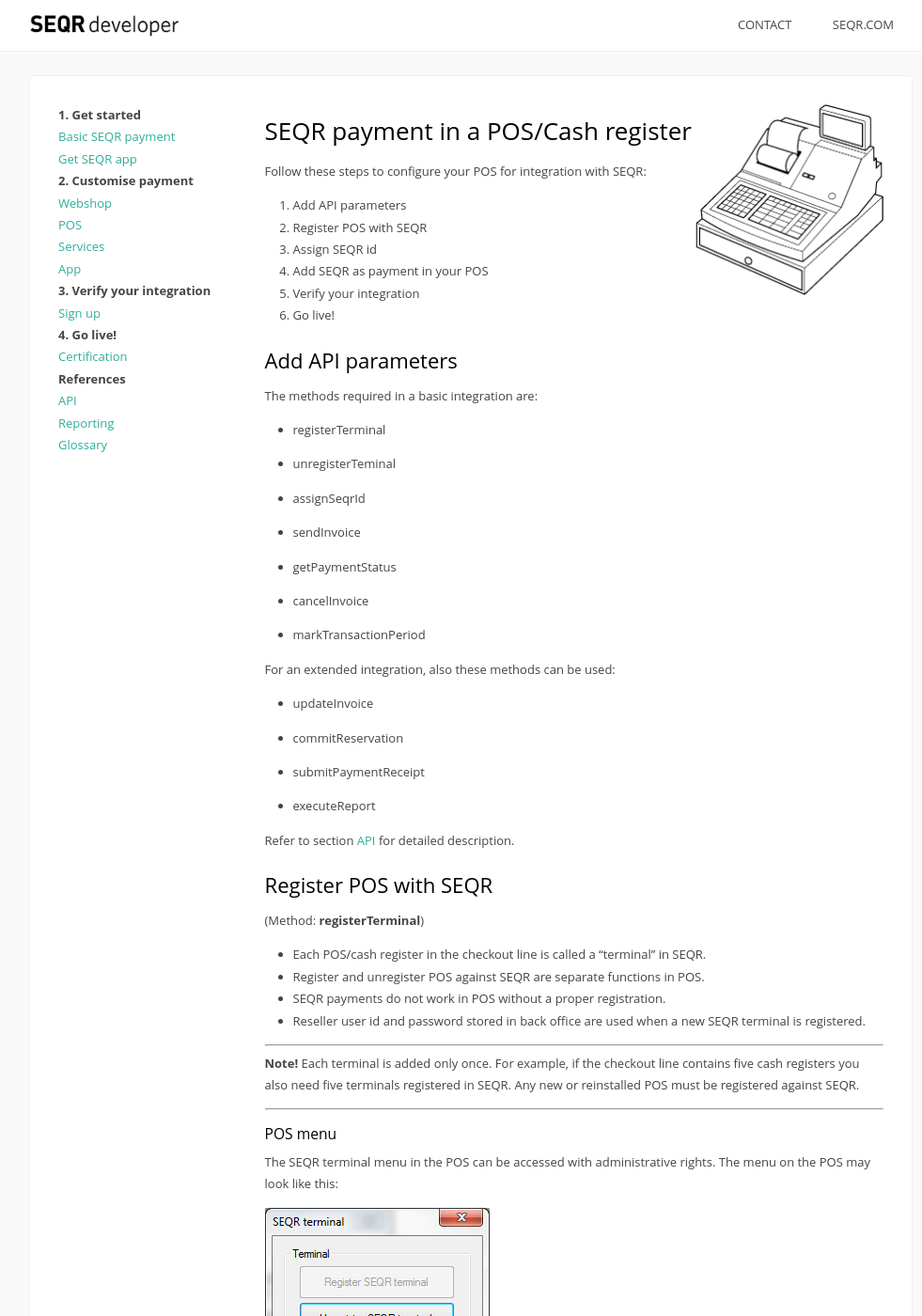
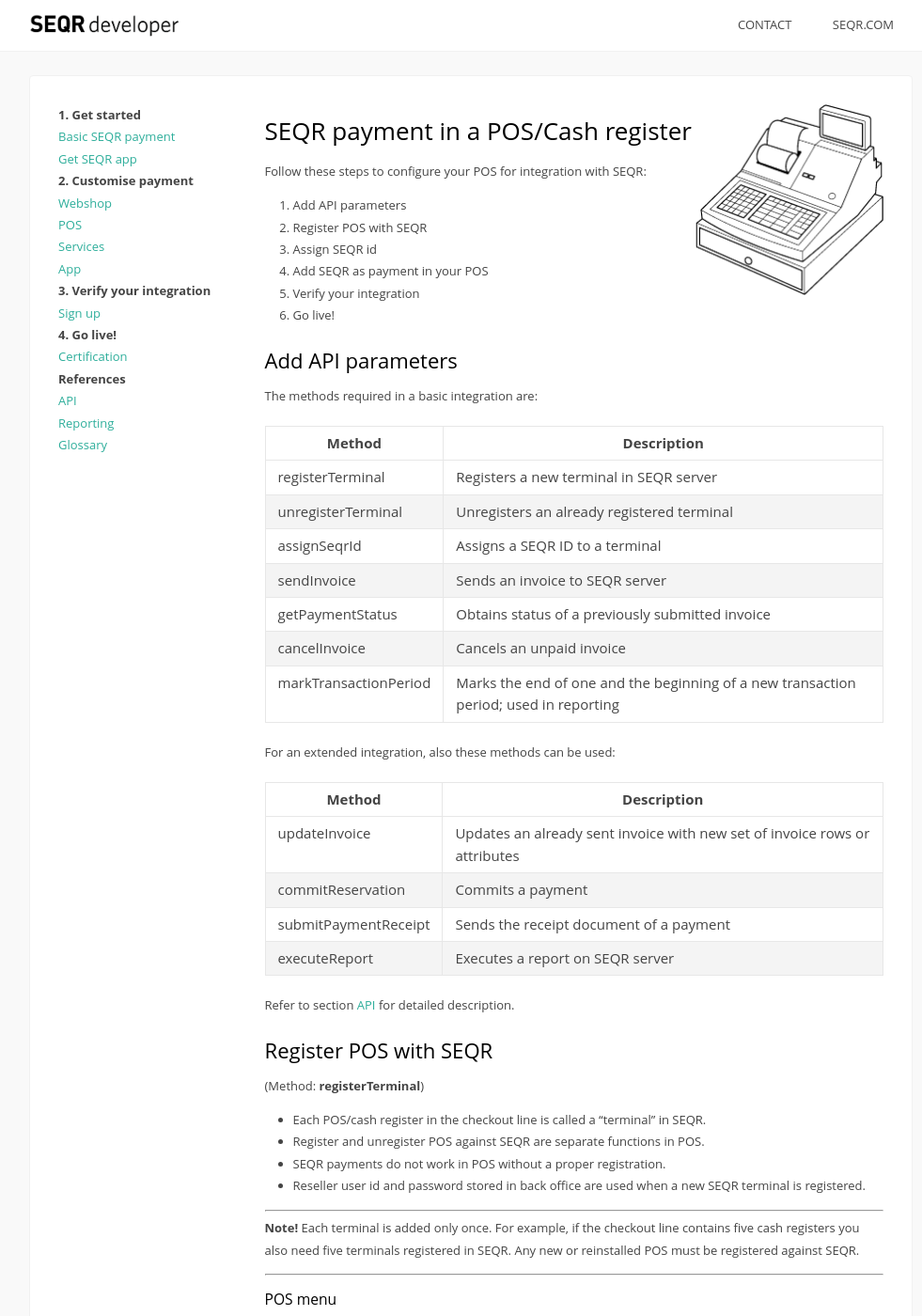
Before and after one commit to SeamlessDistribution/SeamlessDistribution.github.io, a Jekyll site: the page built from merchant/pos/index.md, in a window 1280 px wide and 1400 px high. Shown: the whole window at 94% size, without its empty margins (139-1120 px from the left). Built offline with Jekyll 4.4.1, drawn with Linux system fonts in a browser that asks for light colours.

Commit message:
Put methods in tables

```diff
--- a/merchant/pos/index.md
+++ b/merchant/pos/index.md
@@ -21,30 +21,30 @@
 
 The methods required in a basic integration are:
 
-* registerTerminal
-
-* unregisterTeminal
-
-* assignSeqrId
-
-* sendInvoice
-
-* getPaymentStatus
-
-* cancelInvoice
-
-* markTransactionPeriod
+|--- | --- |
+|  Method | Description |
+|--- | --- |
+| registerTerminal | Registers a new terminal in SEQR server |
+| unregisterTerminal | Unregisters an already registered terminal |
+| assignSeqrId | Assigns a SEQR ID to a terminal |
+| sendInvoice | Sends an invoice to SEQR server |
+| getPaymentStatus | Obtains status of a previously submitted invoice |
+| cancelInvoice | Cancels an unpaid invoice |
+| markTransactionPeriod | Marks the end of one and the beginning of a new transaction period; used in reporting |
+| --- | --- |
 
 
 For an extended integration, also these methods can be used:
 
-* updateInvoice
+|--- | --- |
+|  Method | Description |
+|--- | --- |
+| updateInvoice | Updates an already sent invoice with new set of invoice rows or attributes |
+| commitReservation | Commits a payment |
+| submitPaymentReceipt | Sends the receipt document of a payment |
+| executeReport | Executes a report on SEQR server |
+| --- | --- |
 
-* commitReservation
-
-* submitPaymentReceipt
-
-* executeReport
 
 Refer to section [API](/merchant/reference/api.html) for detailed description.
 
```
Also changed, not shown: merchant/externalservices/index.md (+17 -14 lines), merchant/inapp/index.md (+16 -13 lines), merchant/webshop/index.md (+16 -14 lines).
